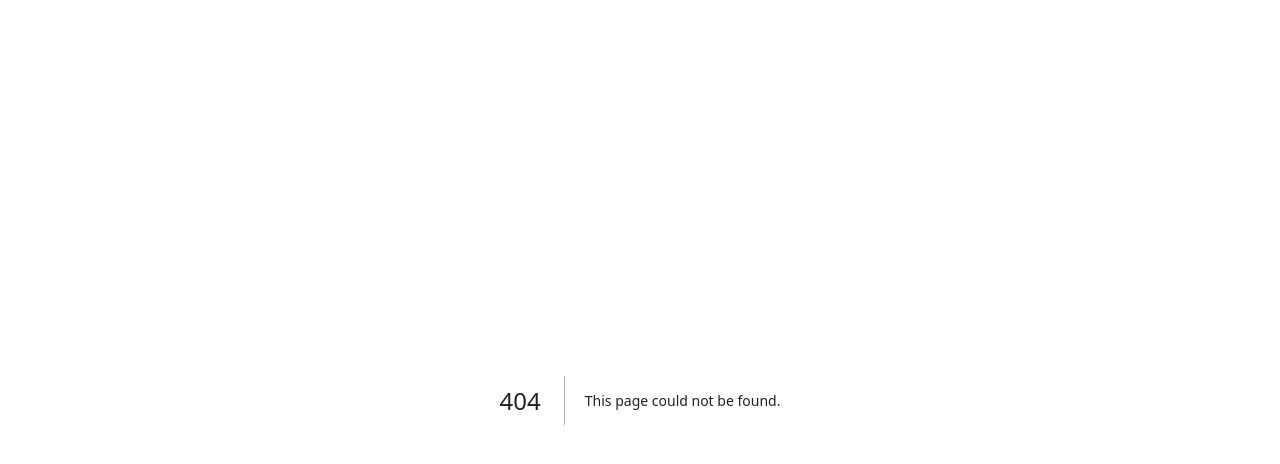
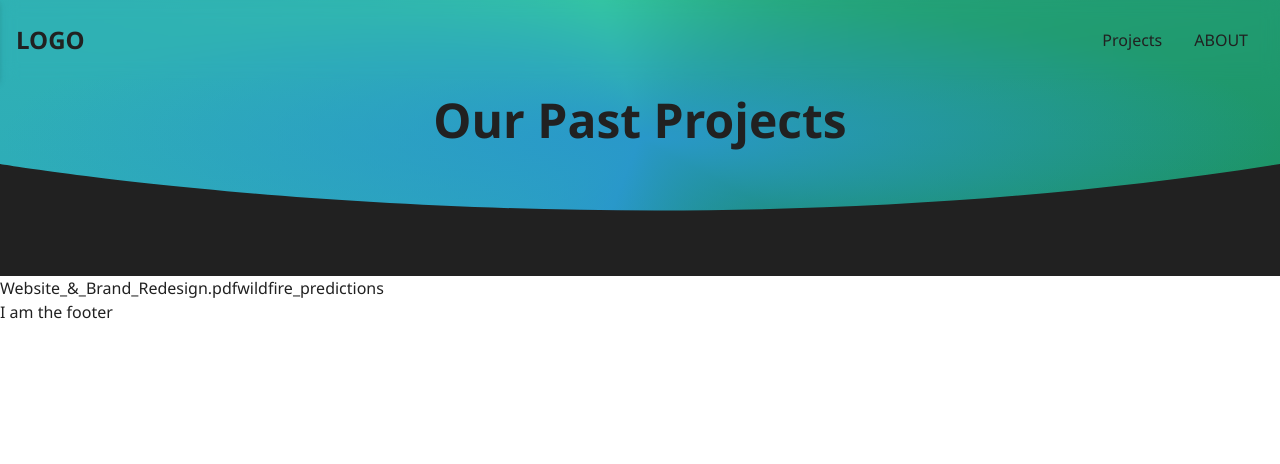
Before and after one commit to MichiganDataScienceTeam/official-website, a Next.js app: page /projects in a window 1280 px wide. Before the commit this address had no page. Shown: the top 464 px of the page. Built offline with nearby package versions, Linux system fonts and the light colour scheme.

Commit message:
added dynamic md and pdf displaying for projects

```diff
--- a/components/navBar.jsx
+++ b/components/navBar.jsx
@@ -87,7 +87,7 @@ export default function Navbar() {
         </div>
 
         <div className="hidden md:flex">
-          <NavLink to="/contact">CONTACT</NavLink>
+          <NavLink to="/projects">Projects</NavLink>
           <NavLink to="/about">ABOUT</NavLink>
         </div>
       </div>
--- /dev/null
+++ b/pages/projects/[title].jsx
@@ -0,0 +1,62 @@
+import fs from 'fs';
+import path from 'path';
+import Markdown from 'markdown-to-jsx';
+import { useRouter } from 'next/router';
+
+function MarkdownPage({ content }) {
+  return <ReactMarkdown>{content}</ReactMarkdown>;
+}
+
+export async function getStaticPaths() {
+  const projectsDirectory = path.join(
+    process.cwd(),
+    'public',
+    'projects'
+  );
+  const filenames = fs.readdirSync(projectsDirectory);
+
+  const paths = filenames
+    .filter((filename) => !filename.endsWith('.pdf'))
+    .map((filename) => ({
+      params: { title: filename.replace('.md', '') },
+    }));
+
+  return {
+    paths,
+    fallback: false,
+  };
+}
+
+export async function getStaticProps({ params }) {
+  const { title } = params;
+
+  const filePath = path.join(
+    process.cwd(),
+    'public',
+    'projects',
+    `${title}.md`
+  );
+  const fileContent = fs.readFileSync(filePath, 'utf-8');
+
+  return {
+    props: {
+      content: fileContent,
+    },
+  };
+}
+
+function ProjectPage({ content }) {
+  const router = useRouter();
+  const { title } = router.query;
+
+  const isPdf = title.endsWith('.pdf');
+
+  if (isPdf) {
+    const pdfPath = `/projects/${title}`;
+    window.location.href = pdfPath;
+    return null;
+  }
+  return <Markdown className="markdown">{content}</Markdown>;
+}
+
+export default ProjectPage;
--- /dev/null
+++ b/pages/projects/index.jsx
@@ -0,0 +1,73 @@
+import Layout from '@/components/layout';
+import Wave from '@/components/wave';
+import Wave180 from '@/components/wave180';
+import Link from 'next/link';
+import fs from 'fs';
+import path from 'path';
+import Markdown from 'markdown-to-jsx';
+import Image from 'next/image';
+
+export default function Projects({ pdfFiles, markdownFiles }) {
+  return (
+    <Layout>
+      <div className="text-center hero">
+        <div className="container mx-auto ">
+          <div className="flex gap-8 items-center flex-col ">
+            <h1 className="mb-2 md:mb-5 lg:text-5xl md:text-3xl text-xl font-bold text-center">
+              Our Past Projects
+            </h1>
+          </div>
+        </div>
+
+        <Wave></Wave>
+      </div>
+      {/* <div className='dark:bg-blue-800 p-4'>
+        <Markdown className='markdown'>{content}</Markdown>
+      </div> */}
+      <div>
+        <div>
+          {pdfFiles.map((link, index) => (
+            <Link href={link.href} key={index}>
+              {link.label}
+            </Link>
+          ))}
+          {markdownFiles.map((link, index) => (
+            <Link href={link.href} key={index}>
+              {link.label}
+            </Link>
+          ))}
+        </div>
+      </div>
+    </Layout>
+  );
+}
+
+export async function getStaticProps() {
+  const projectsDirectory = path.join(
+    process.cwd(),
+    'public',
+    'projects'
+  );
+  const files = fs.readdirSync(projectsDirectory);
+
+  const pdfFiles = files
+    .filter((file) => file.endsWith('.pdf'))
+    .map((pdfFile) => ({
+      href: `/projects/${pdfFile}`,
+      label: pdfFile,
+    }));
+
+  const markdownFiles = files
+    .filter((file) => file.endsWith('.md'))
+    .map((mdFile) => ({
+      href: `/projects/${mdFile.replace('.md', '')}`,
+      label: mdFile.replace('.md', ''),
+    }));
+
+  return {
+    props: {
+      pdfFiles,
+      markdownFiles,
+    },
+  };
+}
```
Also changed, not shown: public/projects/wildfire_predictions.md (added, +3 -0 lines), 1 other file (tests, documents, lock files or other folders).
